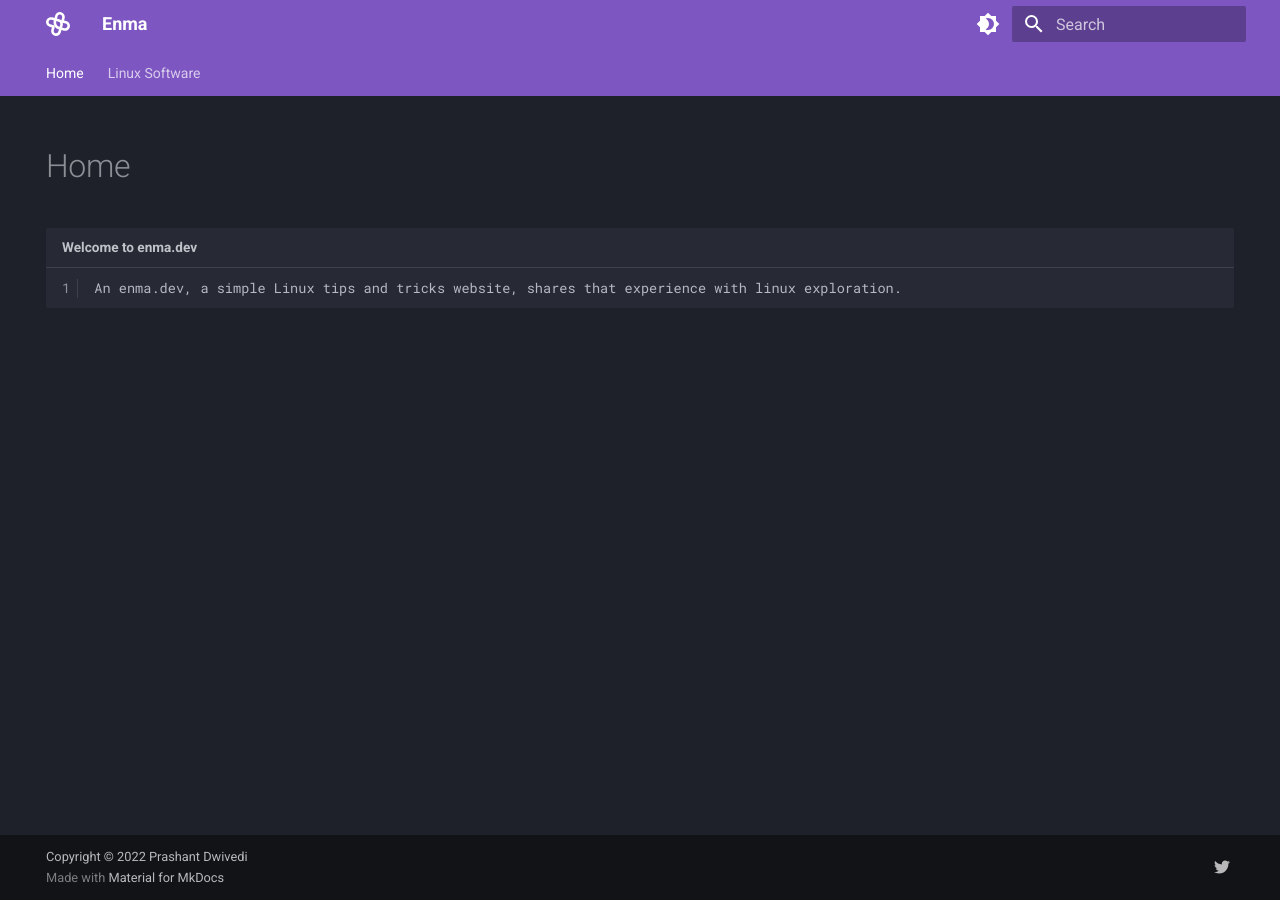
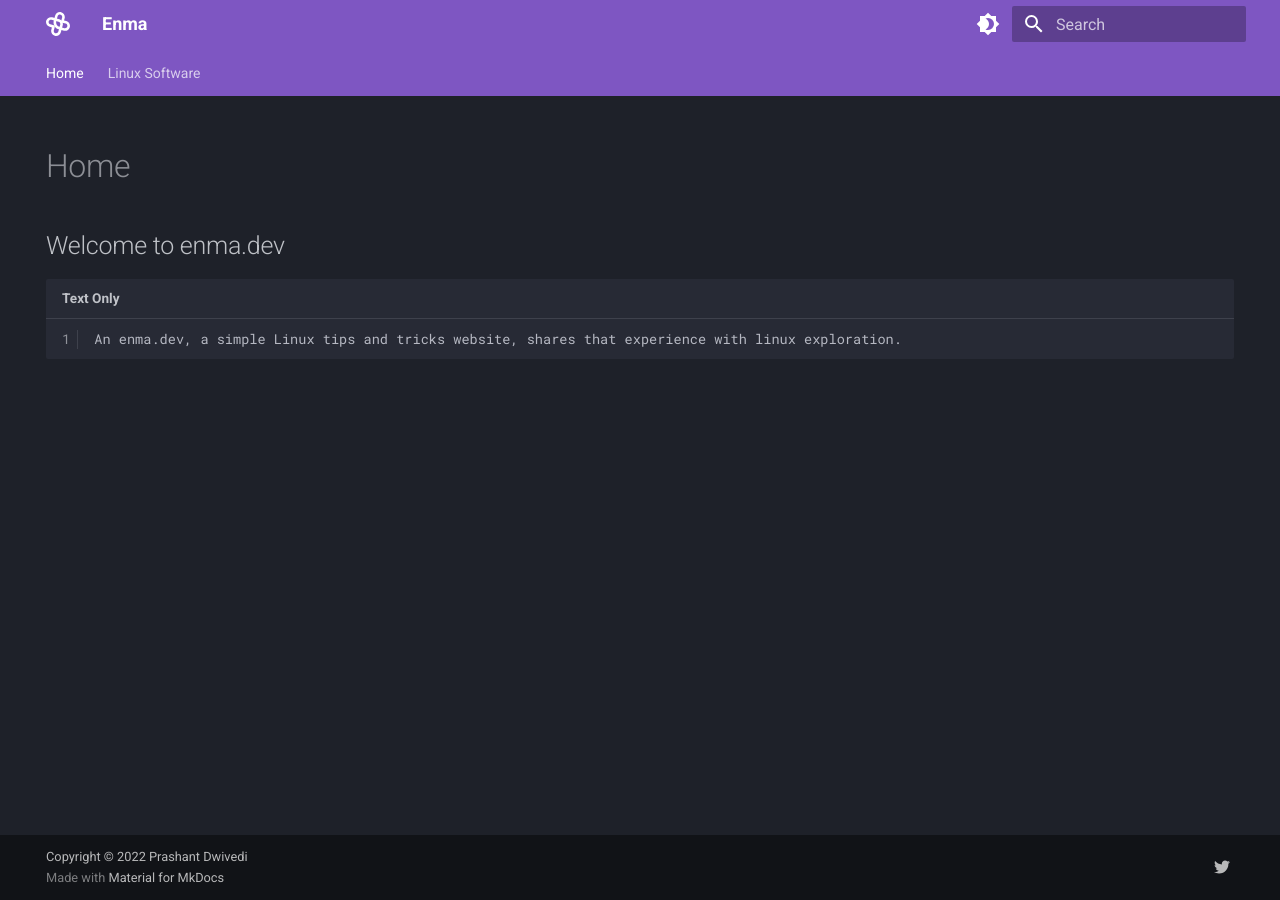
Before and after one commit to prashantdwivedi/enma, an MkDocs documentation site: the page built from docs/index.md, in a window 1280 px wide. Built offline with MkDocs 1.6.1 and Material for MkDocs 9.7.7, drawn with Linux system fonts in a browser that asks for light colours.

Commit message:
hope that work

````diff
--- a/docs/index.md
+++ b/docs/index.md
@@ -3,6 +3,7 @@ hide:
   - navigation
   - toc
 ---
-```title="Welcome to enma.dev"
+##Welcome to enma.dev
+```
 An enma.dev, a simple Linux tips and tricks website, shares that experience with linux exploration.
 ```
````
